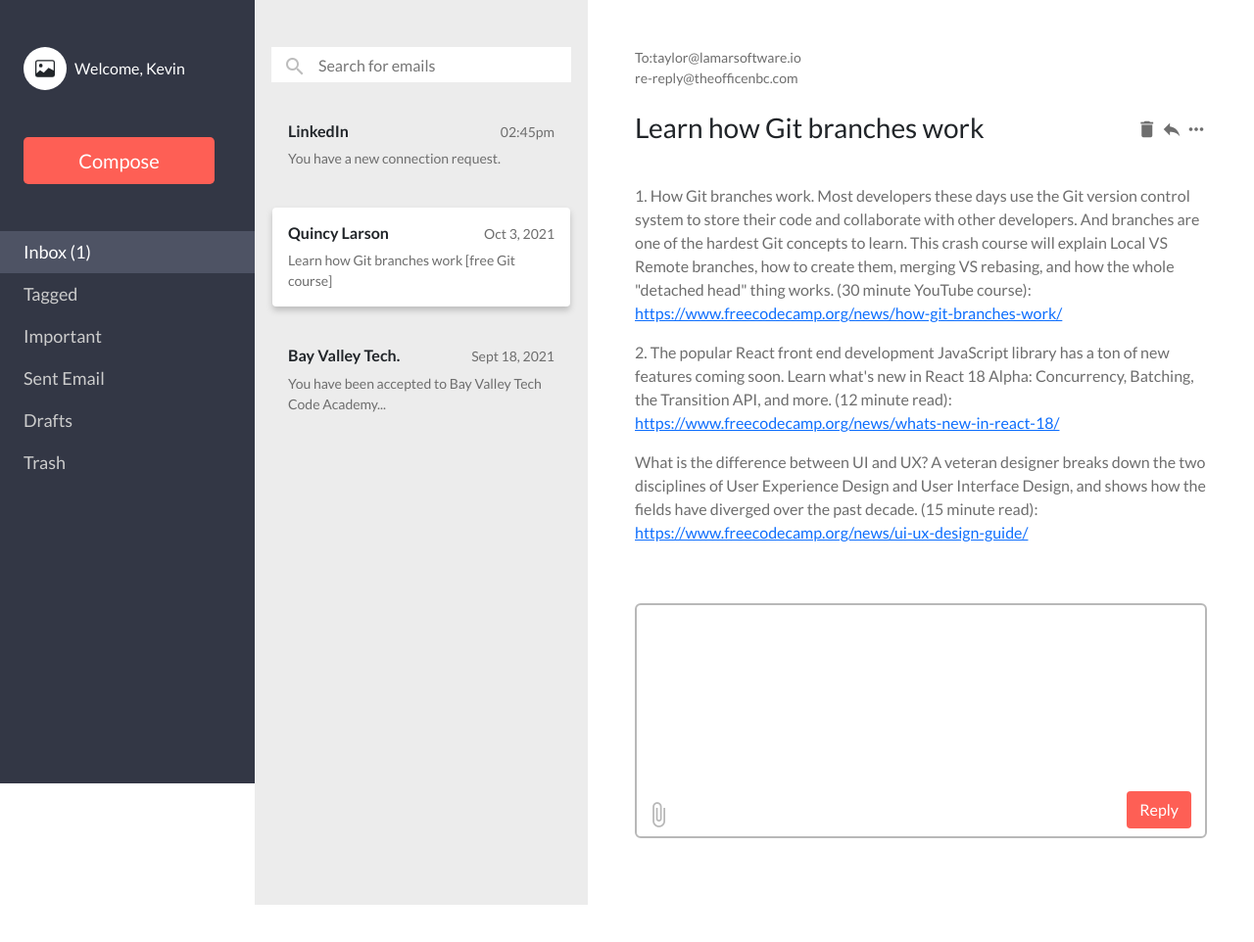
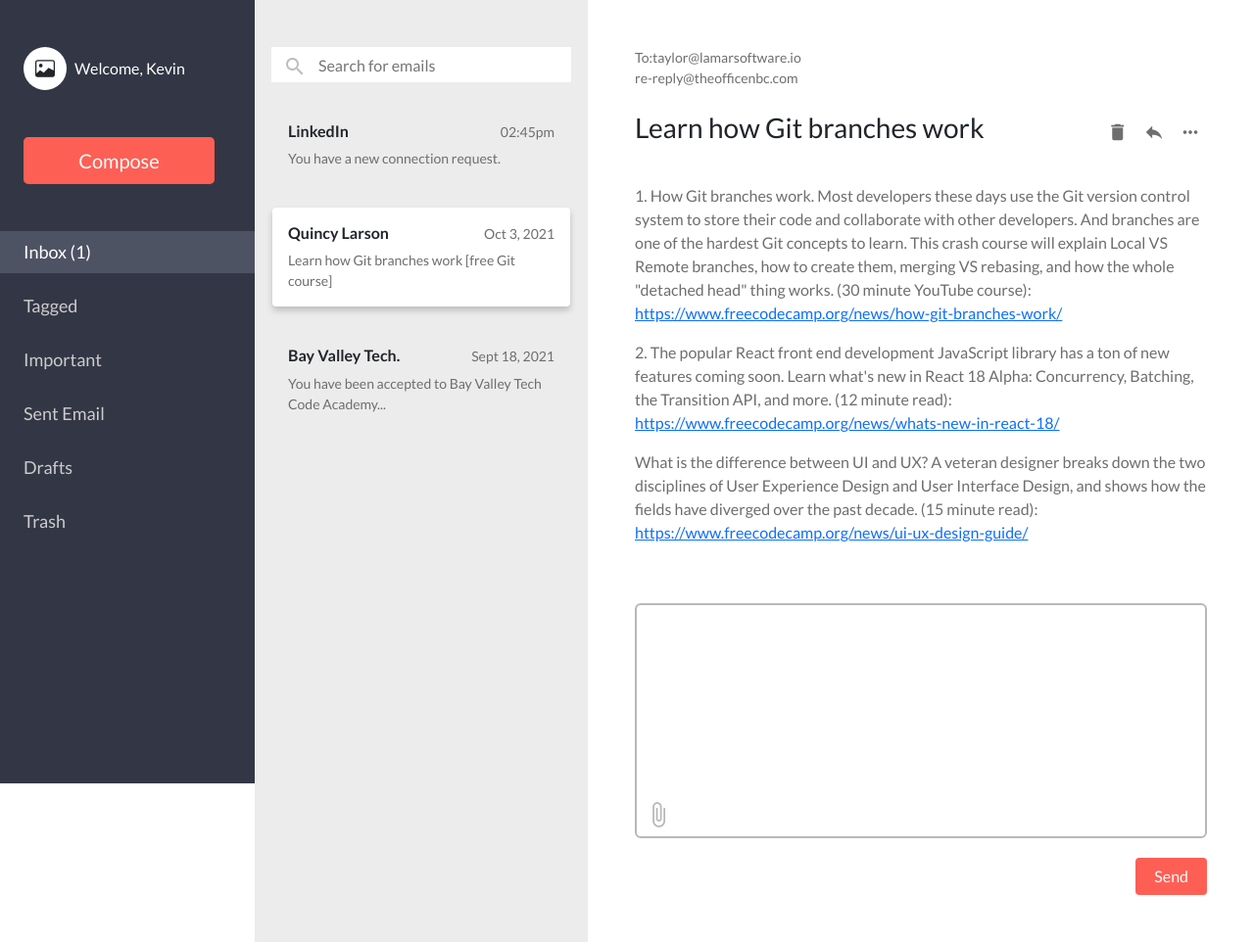
Before and after one commit to kgalejandrino/bvtca-coursework, a plain HTML site: page Week-3/kevin-alejandrino-email-template-with-bootstrap-grid/index.html in a window 1280 px wide. Shown: the whole page at 98% size. Before the commit the page ends 924 px from the top, so only its background shows below. Drawn offline with nearby package versions, Linux system fonts and the light colour scheme.

Commit message:
Updated html structure

```diff
--- a/Week-3/kevin-alejandrino-email-template-with-bootstrap-grid/css/styles.css
+++ b/Week-3/kevin-alejandrino-email-template-with-bootstrap-grid/css/styles.css
@@ -1,6 +1,5 @@
 body {
     font-family: 'Lato', sans-serif;
-    height: 100vh;
 }
 
 /*--- Reusable Styling ---*/
@@ -39,6 +38,7 @@ input[type="text"] {
     font-size: 18px;
     color: #ccc;
     padding-left: 24px !important;
+    margin-bottom: 12px;
 }
 
 .my-link:hover,
@@ -114,7 +114,16 @@ input[type="text"] {
 
 #email-subject h3 { color: #212529; }
 
-#subject-icons span { font-size: 22px; }
+#subject-icons span {
+    font-size: 22px;
+    padding: 6px;
+    cursor: pointer;
+}
+
+#subject-icons span:hover {
+    background-color: #e0e0e0;
+    padding: 6px;
+}
 
 #textarea-wrapper {
     margin-top: 80px;
@@ -127,7 +136,7 @@ input[type="text"] {
     border: none;
     border: 2px solid #b8b8b8;
     outline: none;
-    color: #888888;
+    color: #212529;
     padding: 8px;
     resize: none;
     height: 240px;
@@ -142,9 +151,10 @@ input[type="text"] {
 
 #textarea-wrapper span:hover { color: #8a8a8a; }
 
-#textarea-wrapper button {
-    right: 16px;
-    bottom: 10px;
+#btn-send {
+   float: right;
+   padding-left: 18px;
+   padding-right: 18px;
 }
 
 /* Collapse Navbar */
--- a/Week-3/kevin-alejandrino-email-template-with-bootstrap-grid/index.html
+++ b/Week-3/kevin-alejandrino-email-template-with-bootstrap-grid/index.html
@@ -38,11 +38,9 @@
     </div>
 
     <!-- Container Grid -->
-    <div class="container-fluid vh-100">
-        <div class="row h-100">
+    <div class="container-fluid ">
         <!-- Sidebar -->
         <div class="d-none d-md-block px-0" id="sidebar">
-                <!-- User welcome message -->
             <div class="d-flex align-items-center mt-5 ms-4" id="top">
                 <div class="bg-white rounded-circle" id="user-image">
                     <svg xmlns="http://www.w3.org/2000/svg" width="20" height="20" fill="currentColor" class="bi bi-image" viewBox="0 0 16 16">
@@ -52,9 +50,7 @@
                 </div>
                 <span class="ps-2 text-white">Welcome, Kevin</span>
             </div>
-                <!-- Button Compose -->
             <button type="button" class="btn btn-lg my-5 ms-4 w-75 text-white my-btn">Compose</button>
-                <!-- Sidebar navigations-->
             <div class="navbar-nav">
                 <a class="nav-link my-link active" href="#">Inbox (1)</a>
                 <a class="nav-link my-link" href="#">Tagged</a>
@@ -64,13 +60,12 @@
                 <a class="nav-link my-link" href="#">Trash</a>
             </div>
         </div>
+        <!-- End of Sidebar -->
 
-            <!-- Main Content-->
-            <div id="main">
-                <div class="row h-100 mx-0">
+        <!-- Row: Main -->
+        <div class="row h-100" id="main">
             <!-- Column 1: List of Emails -->
             <div class="col-lg-5 col-xl-4" id="list-of-emails">
-                        <!-- Input Search-->
                 <div class="mt-5 position-relative d-none d-md-block" id="my-search">
                     <span class="material-icons icon-search">search</span>
                     <input type="text" id="my-input" placeholder="Search for emails">
@@ -103,7 +98,9 @@
                         <p class="card-text">You have been accepted to Bay Valley Tech Code Academy...</p>
                     </div>
                 </div>
+                <!-- End of Cards -->
             </div>
+            <!-- End of Column 1 -->
 
             <!-- Column 2: Email Message -->
             <div class="col-lg-7 col-xl-8" id="email-msg-wrapper">
@@ -127,13 +124,14 @@
                 <div class="position-relative" id="textarea-wrapper">
                     <textarea class="w-100"></textarea>
                     <span class="material-icons position-absolute">attach_file</span>
-                            <button class="btn btn-md position-absolute text-white my-btn">Reply</button>
                 </div>
+                <button class="btn btn-md text-white my-btn" id="btn-send">Send</button>
             </div>
+            <!-- End of Column 2-->
         </div>
+        <!-- End of Row: Main -->
     </div>
-        </div>
-    </div>
+    <!-- End of Container -->
 
     <script src="https://cdn.jsdelivr.net/npm/bootstrap@5.1.3/dist/js/bootstrap.bundle.min.js" integrity="sha384-ka7Sk0Gln4gmtz2MlQnikT1wXgYsOg+OMhuP+IlRH9sENBO0LRn5q+8nbTov4+1p" crossorigin="anonymous"></script>
     <script src="js/script.js"></script>
```
Lines whose indentation alone changed are shown as unchanged.
